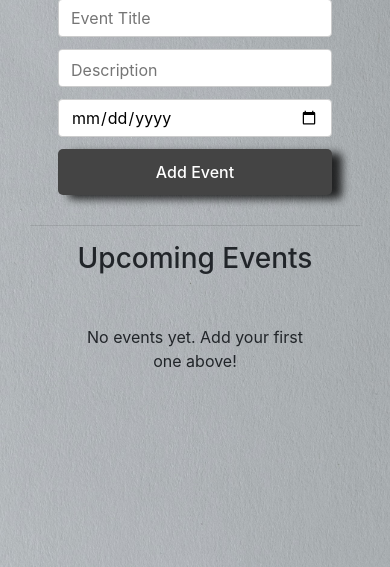
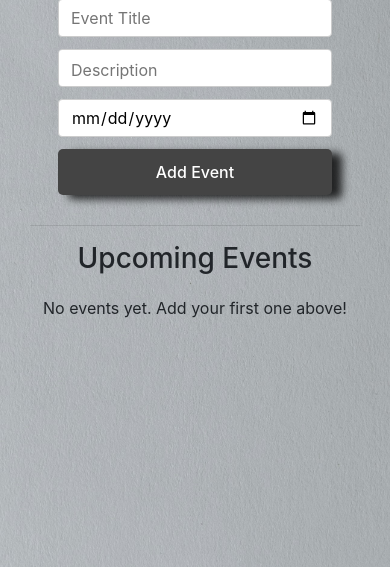
Before and after one commit to Bre0409/python-flask-assignment, a Flask app: page /events in a window 390 px wide. Shown: the part 251-818 px from the top of the page. Run offline with Flask 3, Linux system fonts and the light colour scheme; some libraries are stand-ins or nearby versions.

Commit message:
updated css

```diff
--- a/website/static/css/events.css
+++ b/website/static/css/events.css
@@ -151,7 +151,6 @@
     background-repeat: repeat;
 }
 .events-container{
-        margin-top: 15%;
-        width: 100%;
+       max-width: 100%;
     }
 }
```
